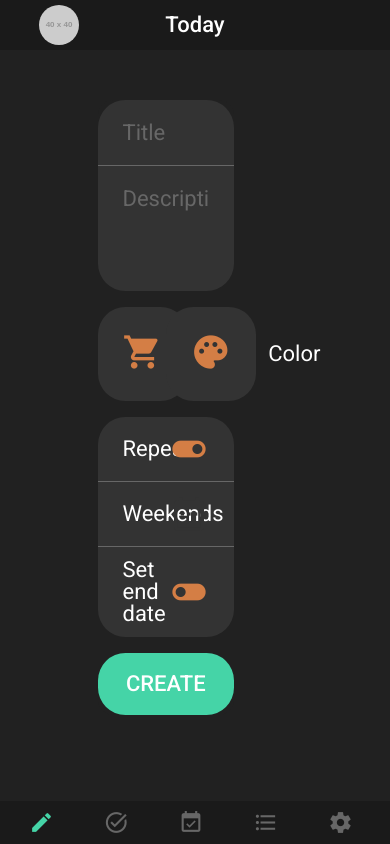
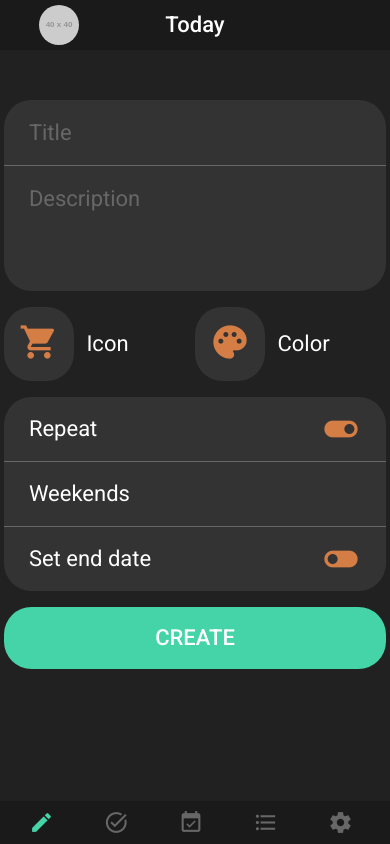
Before and after one commit to brandonnorsworthy/productive, a React (Create React App) app: page / in a window 390 px wide. Both pictures are taken after a click on the element "create". Built offline with nearby package versions, Linux system fonts and the light colour scheme.

Commit message:
working mobile design

```diff
--- a/src/cards.css
+++ b/src/cards.css
@@ -172,3 +172,15 @@
     display: flex;
     justify-content: flex-end;
 }
+
+@media only screen and (max-width: 576px) {
+    main {
+        margin-right: 1vw;
+        margin-left: 1vw;
+        width: 98vw;
+    }
+
+    .content {
+        width: 100%;
+    }
+}
--- a/src/components/Header.js
+++ b/src/components/Header.js
@@ -8,8 +8,6 @@ function Header() {
             </div>
             <div className="header-title">Today</div>
             <div className="header-buttons">
-                <a href="https://github.com/brandonnorsworthy/productive" target="_blank" rel="noreferrer" alt="">GitHub</a>
-                <a href="https://www.figma.com/file/GeqG7ziw4s18g7aSJ7K29e/Productive" target="_blank" rel="noreferrer" alt="">Figma</a>
                 <button id="login">Login</button>
                 <button id="login">Sign&nbsp;Up</button>
             </div>
--- a/src/create.css
+++ b/src/create.css
@@ -40,7 +40,7 @@
     color: var(--font-highlight);
     border-radius: 27.5px;
     margin-right: 12.5px;
-    padding: 25px;
+    padding: 15px;
     background-color: var(--card-background-light);
 }
 
--- a/src/index.css
+++ b/src/index.css
@@ -167,7 +167,7 @@ aside a:hover {
 }
 
 /* todo add media query that scrunches var(--current-body-width) and var(--current-body-margin) */
-@media only screen and (max-width: 768px) {
+@media only screen and (max-width: 576px) {
     .header-buttons {
         display: none;
     }
```
